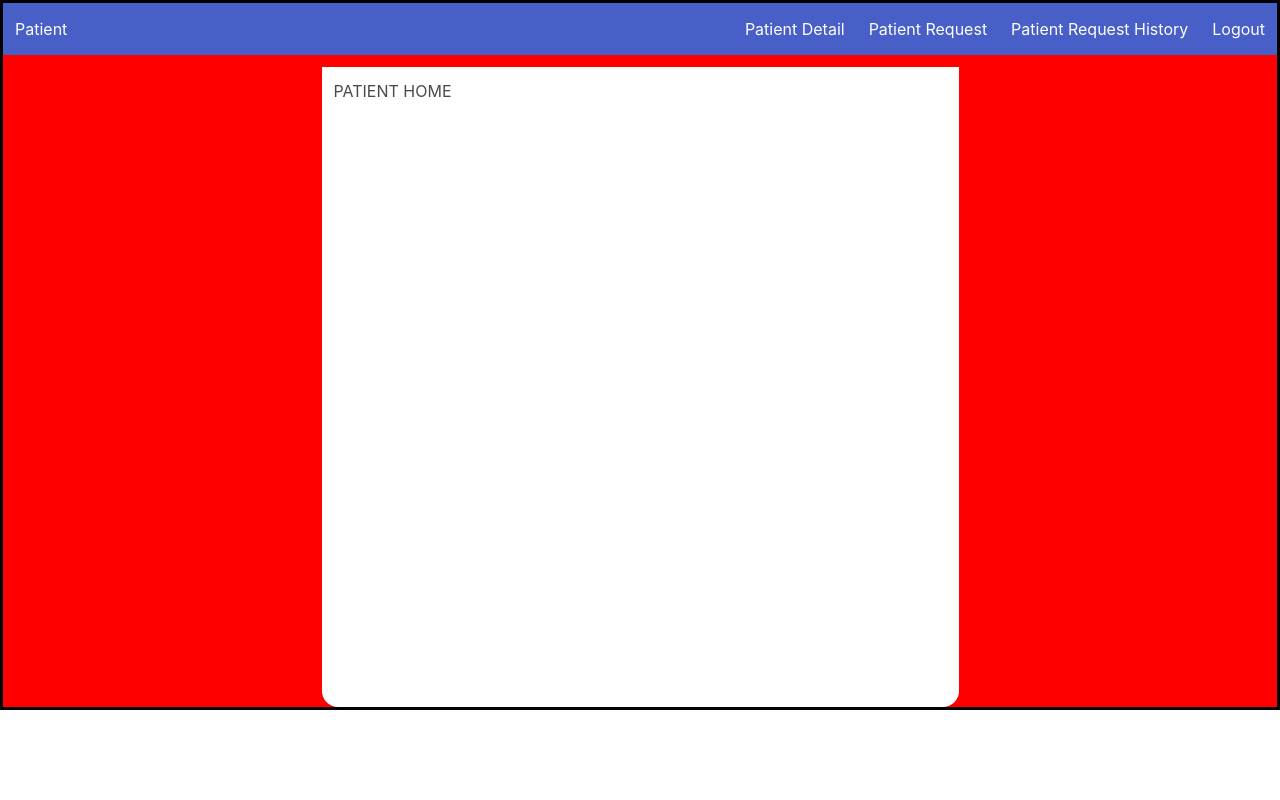
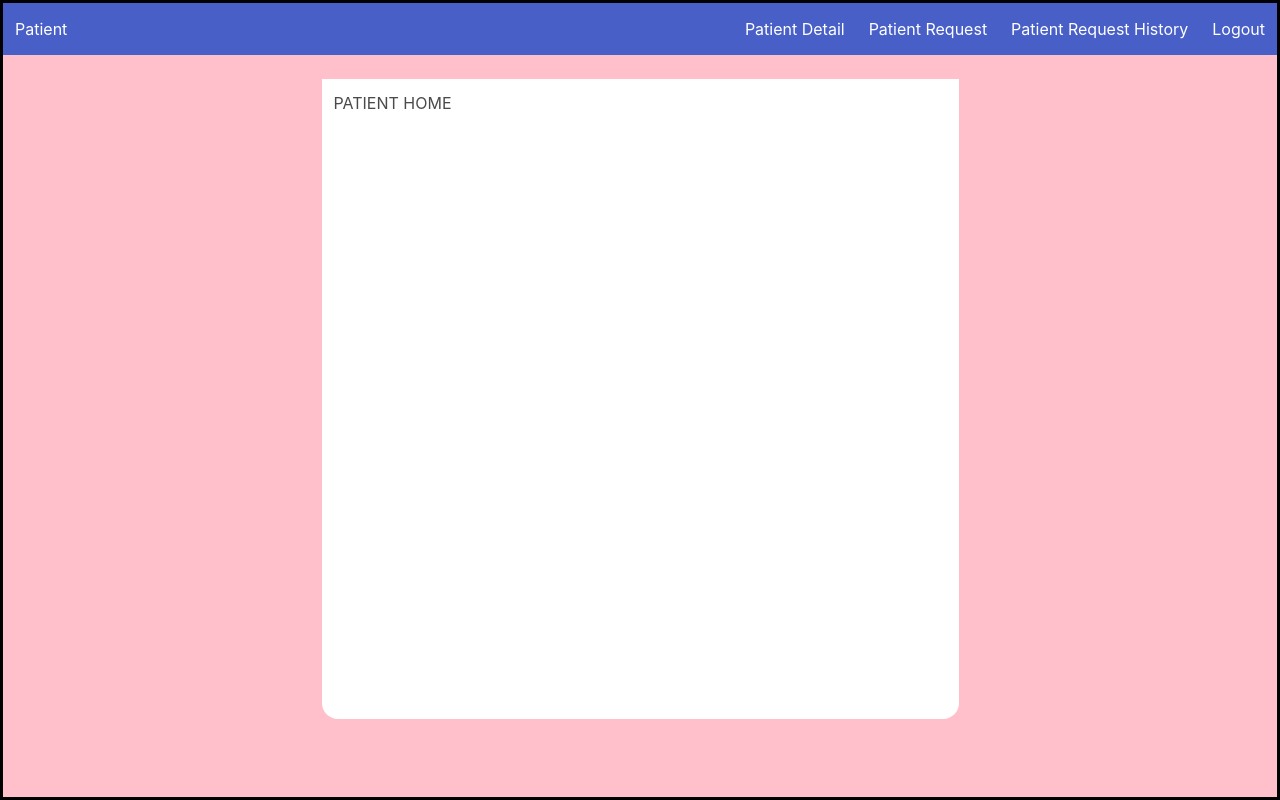
Before and after one commit to Snapdragons-GKB/Hopital-Deluxe, a Django app: page /patient/home/ in a window 1280 px wide. Run offline with Django 4.2, Linux system fonts and the light colour scheme.

Commit message:
minor top issues

```diff
--- a/main_app/templates/general-templates/general-about.html
+++ b/main_app/templates/general-templates/general-about.html
@@ -3,11 +3,12 @@
 {% block main %}
 
 
-<h1 class="card-content">Hello,
+<p class="card-content">
+    Hello,
     Hopital application was created to aid in the headaches that come with scheduling a surgical procedure by allowing
     patients direct ability to schedule an operation when they please and with the Surgeon of their choosing. This
     application works to reduce the confusion that comes with Insurance coverage and scheduling by being a one stop shop
-    for both patients and providers.</h1>
+    for both patients and providers.</p>
 
 
 {% endblock %}
--- a/main_app/templates/patient-templates/patient-base.html
+++ b/main_app/templates/patient-templates/patient-base.html
@@ -25,7 +25,7 @@
         </div>
     </nav>
 </header>
-<main class="column mt-3 is-half is-offset-one-quarter">
+<main class="column is-half is-offset-one-quarter">
     {% block main %}
 
 
--- a/static/main_app/styles/patient-style.css
+++ b/static/main_app/styles/patient-style.css
@@ -3,7 +3,8 @@
 body {
     border: black;
     border-style: solid;
-    background-color: red;
+    background-color: pink;
+    min-height: 100vh;
 }
 
 
--- a/static/main_app/styles/provider-style.css
+++ b/static/main_app/styles/provider-style.css
@@ -4,6 +4,7 @@ body {
     border: black;
     border-style: solid;
     background-color: purple;
+    min-height: 100vh;
 }
 
 
--- a/static/main_app/styles/scheduler-style.css
+++ b/static/main_app/styles/scheduler-style.css
@@ -4,6 +4,7 @@ body {
     border: black;
     border-style: solid;
     background-color: green;
+    min-height: 100vh;
 }
 
 
```
